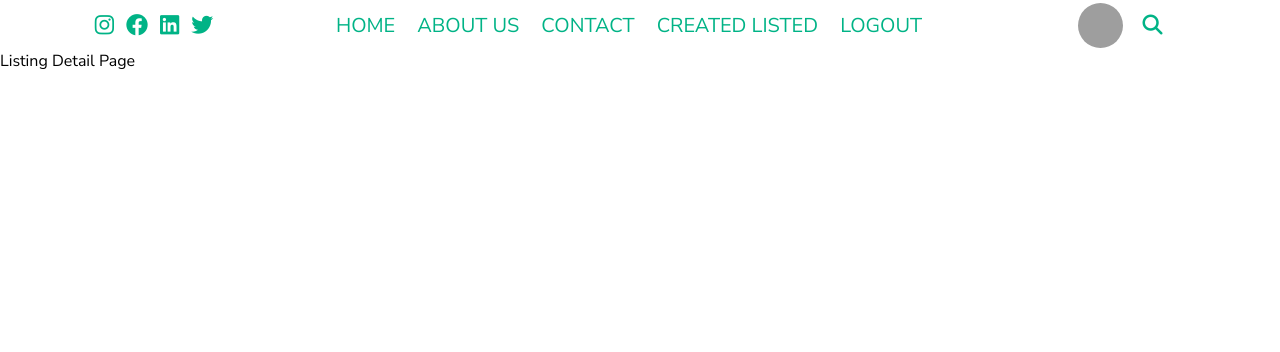
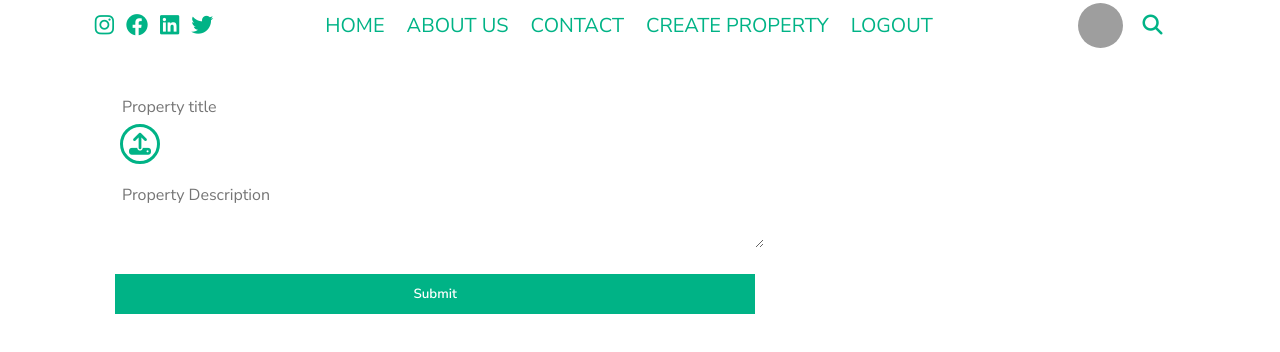
Before and after one commit to abhishek-25singh/react-listing-app, a React (Create React App) app: page /create in a window 1280 px wide. Shown: the top 352 px of the page. Built offline with nearby package versions, Linux system fonts and the light colour scheme; grey boxes are pictures that could not be loaded.

Commit message:
Update 9 files

```diff
--- a/src/App.js
+++ b/src/App.js
@@ -1,13 +1,27 @@
 import TopBar from "./components/topbar/TopBar";
+import CreateListing from "./pages/create-listing/CreateListing";
 import Home from "./pages/homepage/Home";
 import Detail from "./pages/listingdetail/Detail";
 
+import { BrowserRouter as Router, Route, Routes } from "react-router-dom";
+
 export default function App() {
   return (
-    <div>
-      <TopBar />
-      {/* <Home /> */}
-      <Detail />
-    </div>
+    // <div>
+    //   <TopBar />
+    //   {/* <Home /> */}
+    //   {/* <Detail /> */}
+    //   <CreateListing />
+    // </div>
+    <Router>
+      <div>
+        <TopBar />
+        <Routes>
+          <Route exact path="/" element={<Home />} />
+          <Route exact path="/detail" element={<Detail />} />
+          <Route exact path="/create" element={<CreateListing />} />
+        </Routes>
+      </div>
+    </Router>
   );
 }
--- /dev/null
+++ b/src/components/listing-detail/ListingDetail.css
@@ -0,0 +1,56 @@
+.listing-detail {
+  flex: 9;
+}
+.listing-detail-content {
+  padding: 20px 0px 20px 20px;
+}
+.listing-detail-img {
+  width: 100%;
+  height: 320px;
+  object-fit: cover;
+  border-radius: 5px;
+}
+.listing-detail-title {
+  text-align: center;
+  font-size: 38px;
+  font-family: "Raleway", sans-serif;
+  font-weight: 600;
+  margin: 10px 0; /* margin on y-axis = 10px and x-axis = 0px */
+}
+.listing-detail-action {
+  float: right;
+  font-size: 30px;
+}
+.listing-detail-action-icon {
+  font-size: 24px;
+  margin-left: 12px;
+  cursor: pointer;
+}
+.listing-detail-action-icon:first-child {
+  /* target the 1st action button */
+  color: rgb(48, 131, 48);
+}
+.listing-detail-action-icon:last-child {
+  /* target the 2st action button */
+  color: rgb(190, 45, 9);
+}
+.listing-detail-meta-info {
+  display: flex;
+  justify-content: space-between; /* give equal space between the child items */
+  font-size: 18px;
+  color: rgb(139, 128, 128);
+  margin-bottom: 22px;
+}
+
+.listing-detail-description {
+  line-height: 26px; /* vertical gap between 2 lines */
+  font-size: 16px;
+  color: rgb(56, 53, 53);
+}
+.listing-detail-description::first-letter {
+  /* target the first letter of description */
+  margin-left: 15px;
+  font-size: 26px;
+  font-weight: 650;
+  color: var(--primary-color);
+}
--- /dev/null
+++ b/src/components/listing-detail/ListingDetail.js
@@ -0,0 +1,58 @@
+import React from "react";
+import "./ListingDetail.css";
+
+function ListingDetail() {
+  return (
+    <div className="listing-detail">
+      <div className="listing-detail-content">
+        <img
+          className="listing-detail-img"
+          src="https://images.pexels.com/photos/269077/pexels-photo-269077.jpeg?auto=compress&cs=tinysrgb&w=1260&h=750&dpr=1"
+        />
+        <h2 className="listing-detail-title">
+          Awesome Property
+          <div className="listing-detail-action">
+            <i class="listing-detail-action-icon fas fa-edit"></i>
+            <i class="listing-detail-action-icon fas fa-trash-alt"></i>
+          </div>
+        </h2>
+        <div className="listing-detail-meta-info">
+          <span className="listing-detail-author">
+            Author - <strong>Jhon Doe</strong>
+          </span>
+          <span className="listing-detail-time">1 day ago</span>
+        </div>
+        <p className="listing-detail-description">
+          Lorem ipsum dolor sit amet, consectetur adipiscing elit. Etiam sodales
+          tellus sit amet dui dignissim placerat. Aliquam vel viverra neque. Ut
+          id nisl sollicitudin, gravida nisl et, volutpat ex. Cras tempor
+          porttitor libero, vitae gravida eros mattis sit amet. Duis volutpat,
+          diam et interdum volutpat, ipsum turpis condimentum augue, vel euismod
+          dolor leo non tellus. In eu nisl gravida, volutpat lorem non, rhoncus
+          diam. Morbi quis rhoncus velit, ut porttitor metus. Aliquam aliquam
+          pretium hendrerit. Nunc bibendum ullamcorper risus vitae aliquam.
+          Pellentesque at odio porttitor ipsum vehicula accumsan. Nulla vel
+          ornare diam, imperdiet iaculis tellus. Vestibulum condimentum ante vel
+          ligula gravida ornare. Sed at ex risus. Donec finibus leo nec accumsan
+          pharetra. Fusce sed nunc urna. Ut ex nibh, imperdiet et augue vel,
+          imperdiet interdum sapien. Maecenas imperdiet, quam at feugiat
+          aliquam, tellus purus pharetra odio, maximus pharetra enim risus
+          ultricies magna. Vivamus mauris lorem, maximus ut mollis in, bibendum
+          et dui. Aenean condimentum, nisi ut congue vestibulum, massa velit
+          mollis nibh, ut consequat lorem nisi sed odio. Curabitur vel quam
+          congue, luctus erat a, efficitur odio. Duis auctor porta diam, a
+          posuere diam molestie sed. Class aptent taciti sociosqu ad litora
+          torquent per conubia nostra, per inceptos himenaeos. Aliquam volutpat
+          pulvinar lorem tincidunt pharetra. Nulla non rutrum arcu. Aliquam arcu
+          metus, accumsan non blandit a, sodales rhoncus odio. Mauris ac quam
+          sed leo interdum laoreet. Ut ac viverra augue. Vivamus ultricies
+          laoreet venenatis. Duis mattis velit non odio efficitur, pellentesque
+          tincidunt ante aliquet. Pellentesque auctor, nisi quis tincidunt
+          ornare, risus tellus commodo quam, sed consectetur diam enim ac lorem.
+        </p>
+      </div>
+    </div>
+  );
+}
+
+export default ListingDetail;
--- a/src/components/listing-item/ListingItem.js
+++ b/src/components/listing-item/ListingItem.js
@@ -12,7 +12,7 @@ function ListingItem() {
           <span className="listing-category">Buy</span>
           <span className="listing-category">Sell</span>
         </div>
-        <span className="listing-title">Awesome Property Available</span>
+        <span className="listing-title">Awesome Property</span>
         <hr />
         <span className="listing-time">2 days ago</span>
         <p className="listing-description">
--- a/src/components/topbar/TopBar.js
+++ b/src/components/topbar/TopBar.js
@@ -17,7 +17,7 @@ function TopBar() {
             <li className="topbar-list-item">HOME</li>
             <li className="topbar-list-item">ABOUT US</li>
             <li className="topbar-list-item">CONTACT</li>
-            <li className="topbar-list-item">CREATED LISTED</li>
+            <li className="topbar-list-item">CREATE PROPERTY</li>
             <li className="topbar-list-item">LOGOUT</li>
           </ul>
         </div>
--- /dev/null
+++ b/src/pages/create-listing/CreateListing.css
@@ -0,0 +1,43 @@
+.create-listing-img-upload {
+  cursor: pointer;
+}
+.create-listing {
+  padding-top: 40px;
+}
+.create-listing-form-group {
+  margin-left: 120px;
+}
+.upload-icon {
+  width: 34px;
+  height: 34px;
+  border-radius: 50%;
+  border: 3px solid var(--primary-color);
+  display: flex;
+  align-items: center;
+  justify-content: center;
+  color: var(--primary-color);
+  font-size: 22px;
+}
+.create-listing-text {
+  line-height: 18px;
+  width: 50vw;
+  height: 30px;
+  border: none;
+  font-size: 16px;
+  padding: 2px;
+}
+.create-listing-desc {
+  margin-top: 20px;
+  height: 60px;
+}
+.create-listing-button {
+  margin: 20px 0 20px 9%;
+  padding: auto;
+  width: 50vw;
+  height: 40px;
+  cursor: pointer;
+  background-color: var(--primary-color);
+  border: none;
+  color: #fff;
+  font-weight: bold;
+}
--- /dev/null
+++ b/src/pages/create-listing/CreateListing.js
@@ -0,0 +1,33 @@
+import React from "react";
+import "./CreateListing.css";
+
+function CreateListing() {
+  return (
+    <div className="create-listing">
+      <form className="create-listing-form">
+        <div className="create-listing-form-group">
+          <input
+            autofocus={true}
+            type="text"
+            placeholder="Property title"
+            className="create-listing-text"
+          />
+          <label htmlFor="listingImg" className="create-listing-img-upload">
+            <i class="upload-icon fas fa-upload"></i>
+          </label>
+          <input type="file" id="listingImg" style={{ display: "none" }} />
+        </div>
+        <div className="create-listing-form-group">
+          <textarea
+            className="create-listing-text create-listing-desc"
+            placeholder="Property Description"
+            spellcheck="false"
+          ></textarea>
+        </div>
+      </form>
+      <button className="create-listing-button">Submit</button>
+    </div>
+  );
+}
+
+export default CreateListing;
--- a/src/pages/listingdetail/Detail.css
+++ b/src/pages/listingdetail/Detail.css
@@ -0,0 +1,3 @@
+.detail-page {
+  display: flex;
+}
--- a/src/pages/listingdetail/Detail.js
+++ b/src/pages/listingdetail/Detail.js
@@ -1,8 +1,15 @@
 import React from "react";
+import ListingDetail from "../../components/listing-detail/ListingDetail";
+import Sidebar from "../../components/sidebar/Sidebar";
 import "./Detail.css";
 
 function Detail() {
-  return <div>Listing Detail Page</div>;
+  return (
+    <div className="detail-page">
+      <ListingDetail />
+      <Sidebar />
+    </div>
+  );
 }
 
 export default Detail;
```
